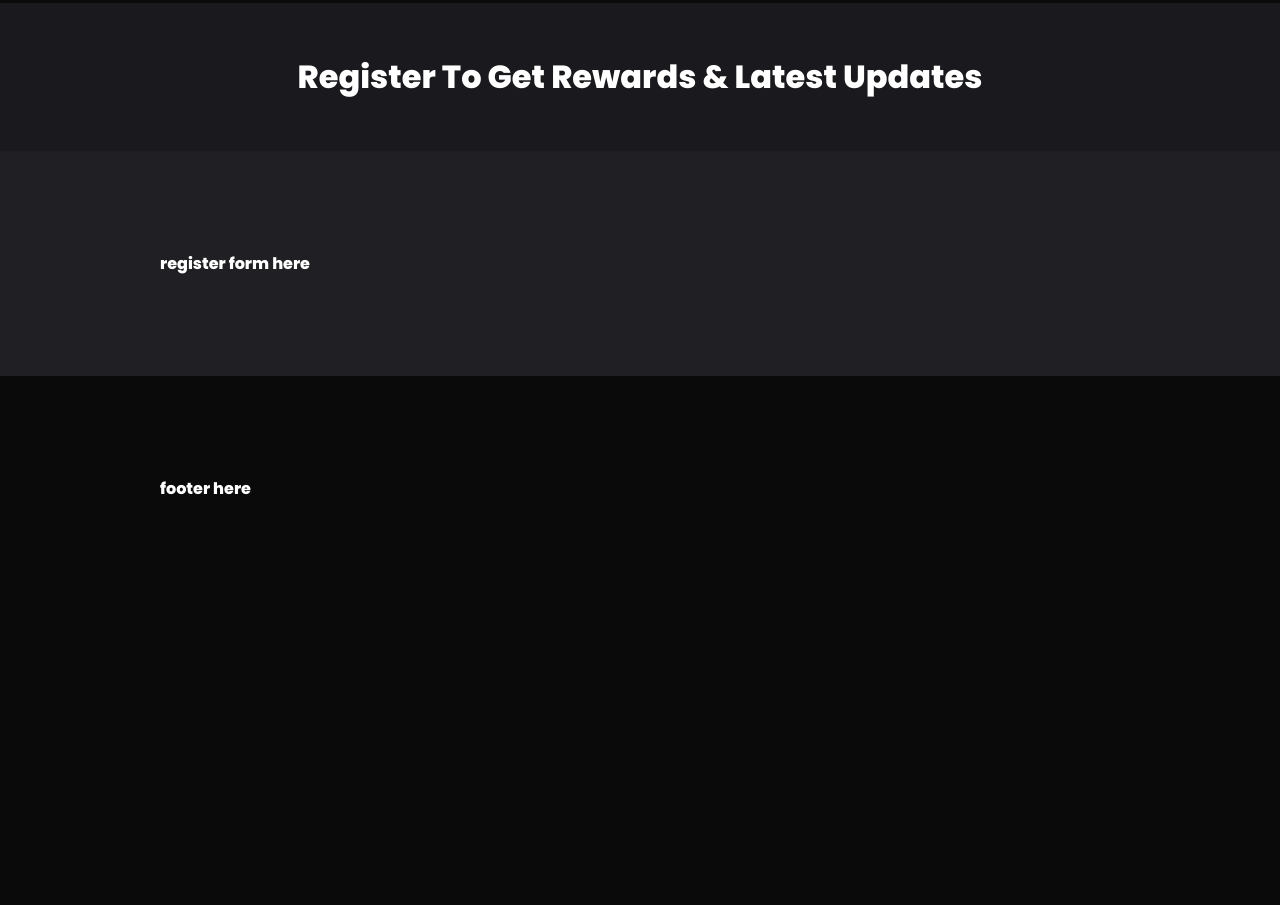
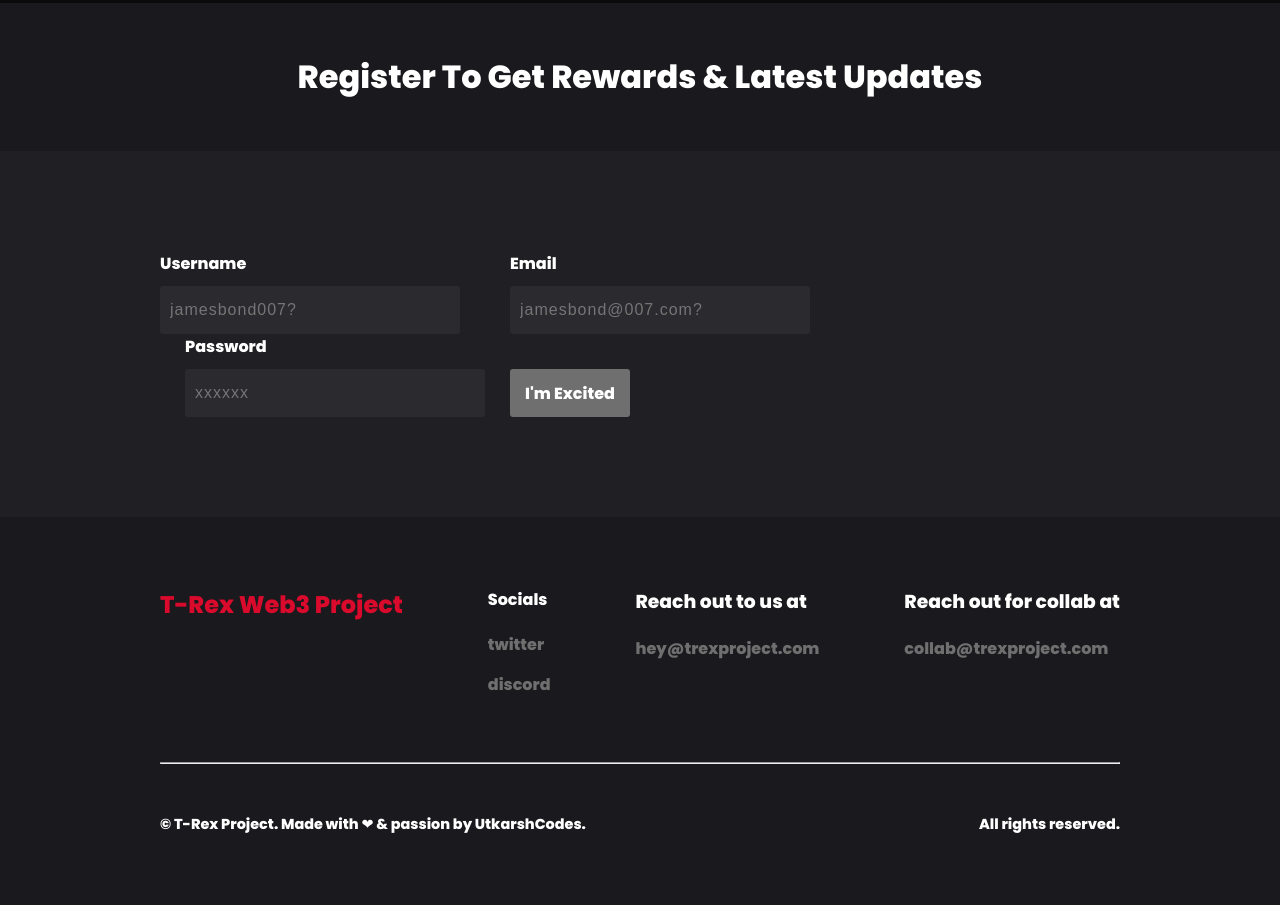
Before and after one commit to Utkarshsgithub/t-rex, a plain HTML site: page index.html in a window 1280 px wide. Shown: the part 2121-3026 px from the top of the page. Before the commit the page ends 2722 px from the top, so only its background shows below. Drawn offline with nearby package versions, Linux system fonts and the light colour scheme.

Commit message:
form, footer added

```diff
--- a/index.html
+++ b/index.html
@@ -137,14 +137,80 @@
 
       <form action="">
 
-        register form here
+        <div class="flex-col">
+
+          <label style="margin-left: 0;" for="username">Username</label>
+
+          <input style="margin-left: 0;" id="username" name="username" type="text" placeholder="jamesbond007?" required>
+
+        </div>
+
+        <div class="flex-col">
+
+          <label for="email">Email</label>
+
+          <input id="email" name="email" type="text" placeholder="jamesbond@007.com?" required>
+
+        </div>
+
+        <div class="flex-col">
+
+          <label for="password">Password</label>
+
+          <input id="password" name="password" type="text" placeholder="xxxxxx" required>
+
+        </div>
+
+        <button class="register-btn">I'm Excited</button>
 
       </form>
 
     </div>
 
     <footer>
-      footer here
+
+      <section id="footer-top">
+
+        <h2>T-Rex Web3 Project</h2>
+
+        <ul class="remove_list_style">
+
+          <strong>Socials</strong>
+
+          <li style="margin-top: 20px;"><a href="https://twitter.com/trex_collection">twitter</a></li>
+
+          <li><a href="https://discord.gg/a5aCAyzgJq">discord</a></li>
+
+        </ul>
+
+        <ul class="remove_list_style">
+
+          <h3>Reach out to us at</h3>
+
+          <li style="margin-top: 20px;"><a href="mailto:hey@trexproject.com">hey@trexproject.com</a></li>
+
+        </ul>
+
+        <ul class="remove_list_style">
+
+          <h3>Reach out for collab at</h3>
+
+          <li style="margin-top: 20px;"><a href="mailto:collab@trexproject.com">collab@trexproject.com</a></li>
+
+        </ul>
+
+      </section>
+
+      <hr>
+
+      <section id="footer-bottom">
+
+        <p>	&#169; T-Rex Project. Made with &#10084; & passion by <a href="https://utkarshsgithub.github.io/portfolio">UtkarshCodes.</a></p>
+
+        <p>All rights reserved.</p>
+
+      </section>
+
     </footer>
 
   </body>
--- a/master.css
+++ b/master.css
@@ -126,11 +126,86 @@ a {
   width: 100%;
   background-color: #201f23;
   padding: 100px 160px;
+  display: flex;
+  align-items: center;
+  flex-wrap: wrap;
+}
+
+#form-area form input,
+#form-area form label {
+  margin: 0 25px;
+  width: 300px;
+}
+
+#form-area form input {
+  padding: 15px 10px;
+  background-color: #2b2a2e;
+  color: #fff;
+  outline: none;
+  border: none;
+  font-size: medium;
+  caret-color: #fff;
+  border-radius: 3px;
+  margin-top: 10px;
+  letter-spacing: 1px;
 }
 
 footer {
-  /* background-color: #1a191d; */
-  padding: 100px 160px;
+  background-color: #1a191d;
+  padding: 70px 160px;
+  font-weight: 100;
+}
+
+footer h2 {
+  color: #d90a2c;
+}
+
+#footer-top {
+  display: flex;
+  justify-content: space-between;
+}
+
+#footer-top ul li {
+  margin: 15px 0;
+  color: #6f6f6f;
+}
+
+#footer-top ul strong {
+  margin-bottom: 50px;
+}
+
+footer hr {
+  margin: 50px 0;
+  border-width: .5px;
+}
+
+#footer-bottom {
+  display: flex;
+  justify-content: space-between;
+  font-size: .9rem;
+}
+
+.flex-col {
+  display: flex;
+  flex-direction: column;
+}
+
+.register-btn {
+  padding: 0px 15px;
+  height: 48px;
+  margin-top: auto;
+  background-color: #6f6f6f;
+  color: #fff;
+  border: none;
+  font-size: medium;
+  font-family: "Poppins", sans-serif;
+  border-radius: 3px;
+  cursor: pointer;
+  transition: background-color .2s ease-in-out;
+}
+
+.register-btn:hover {
+  background-color: #d90a2c;
 }
 
 /* media querries */
```
